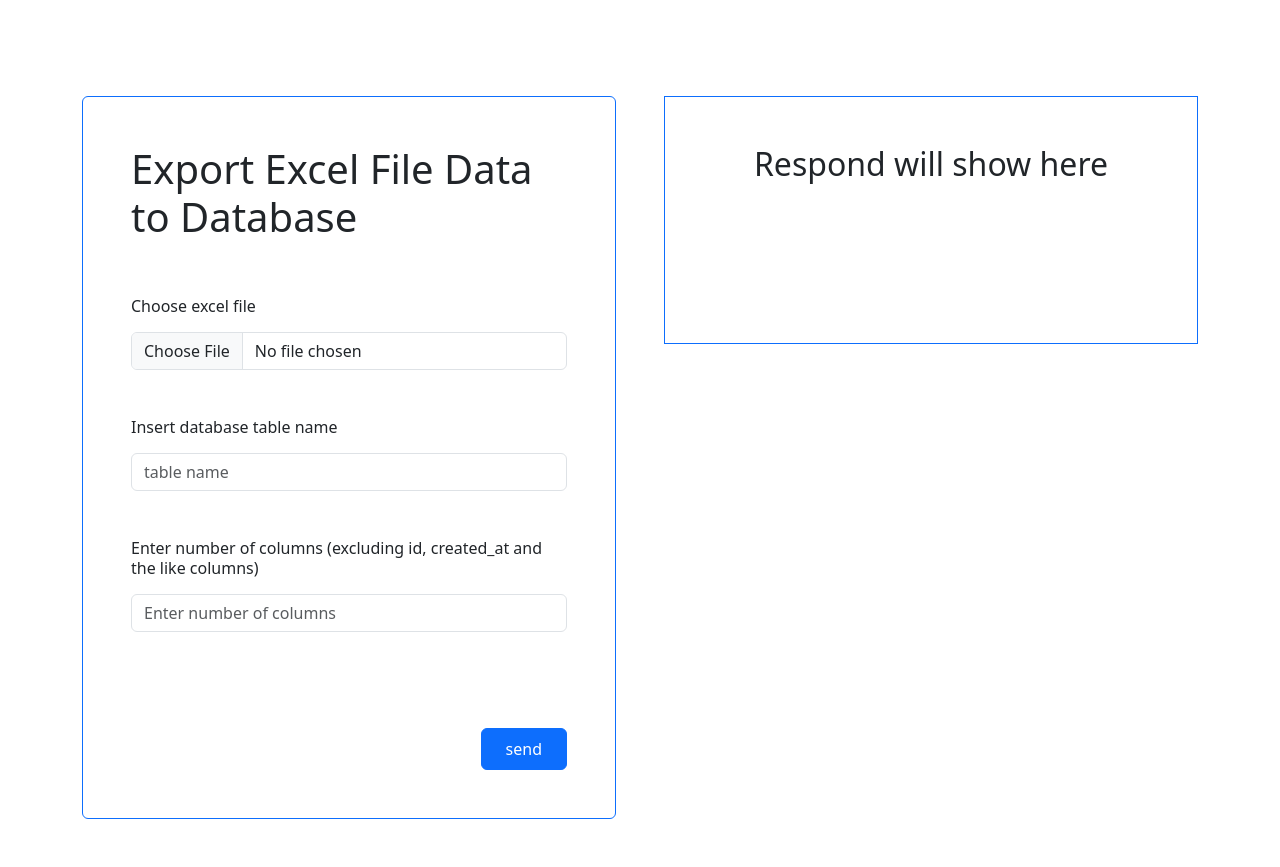
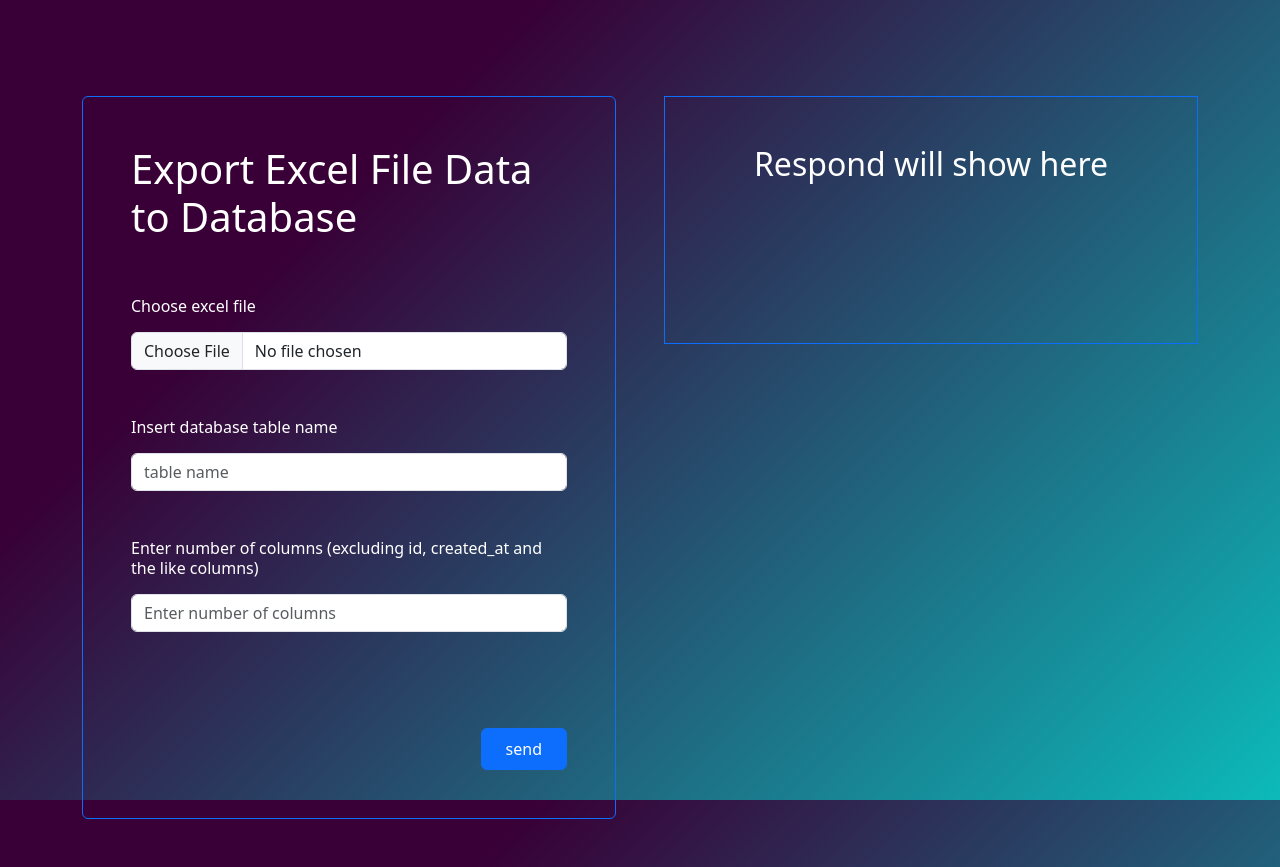
Before and after one commit to Szafter12/Import-Export-Data, a PHP site: page / in a window 1280 px wide. Run offline with PHP 8.4, Linux system fonts and the light colour scheme.

Commit message:
adding gradient bgc

```diff
--- a/src/index.php
+++ b/src/index.php
@@ -6,7 +6,17 @@
     <meta name="viewport" content="width=device-width, initial-scale=1.0">
     <title>Import/Export Data App</title>
     <link href="https://cdn.jsdelivr.net/npm/bootstrap@5.3.3/dist/css/bootstrap.min.css" rel="stylesheet" integrity="sha384-QWTKZyjpPEjISv5WaRU9OFeRpok6YctnYmDr5pNlyT2bRjXh0JMhjY6hW+ALEwIH" crossorigin="anonymous">
-
+    <style>
+        body {
+            background-color: #0cbaba;
+            background-image: linear-gradient(315deg, #0cbaba 0%, #380036 74%);
+            background-attachment: fixed;
+            background-repeat: no-repeat;
+            background-size: cover;
+            min-height: 100vh;
+            color: #fff;
+        }
+    </style>
 </head>
 
 <body class="mx-auto py-5 d-flex flex-column flex-lg-row align-items-start container gap-5">
```
